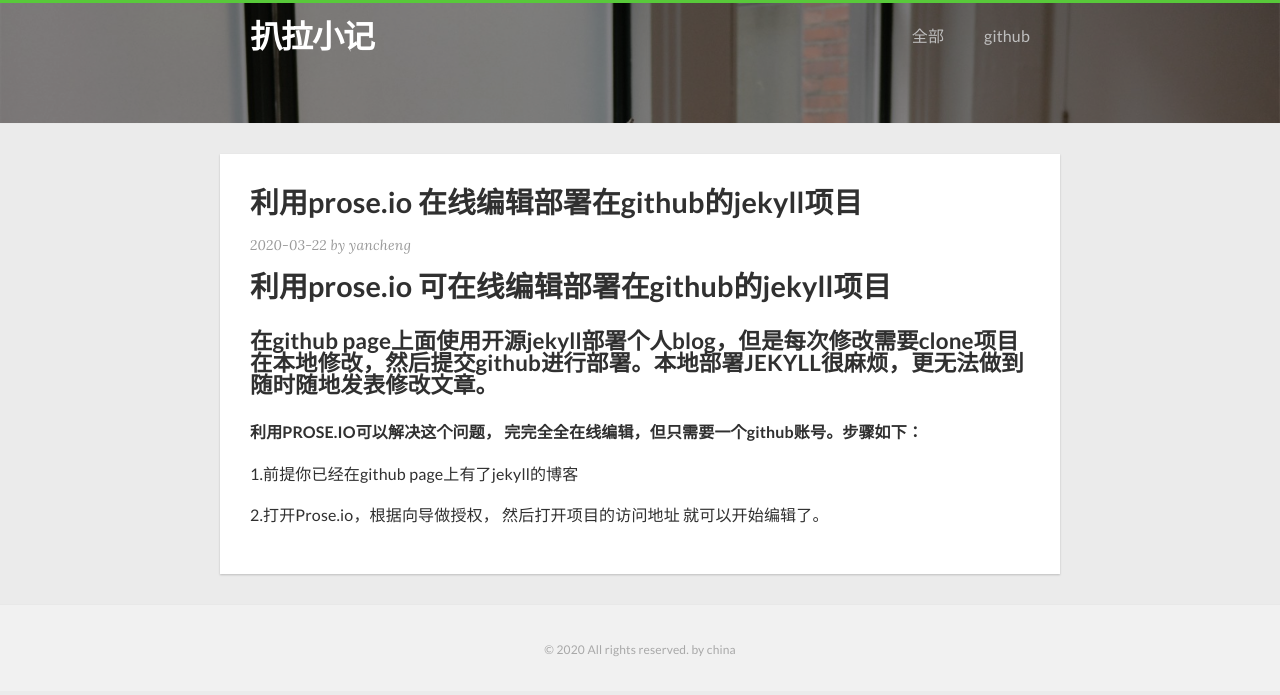
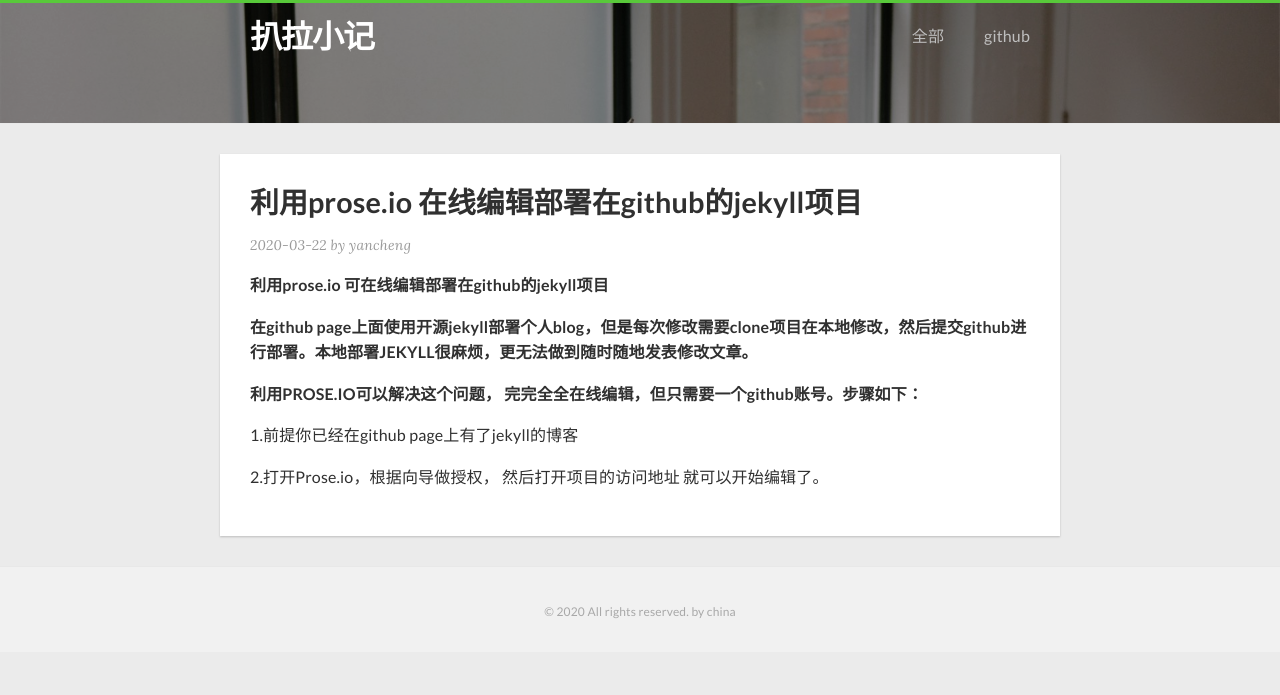
Before and after one commit to yanchengv/yanchengv.github.io, a Jekyll site: the page built from _posts/2020-03-22-利用prose.io-在线编辑部署在github的jekyll项目.md, in a window 1280 px wide. Shown: the top 695 px of the page. Built offline with Jekyll 4.4.1, drawn with Linux system fonts in a browser that asks for light colours; nearby versions of some CDN libraries.

```diff
--- a/_posts/2020-03-22-利用prose.io-在线编辑部署在github的jekyll项目.md
+++ b/_posts/2020-03-22-利用prose.io-在线编辑部署在github的jekyll项目.md
@@ -4,9 +4,9 @@ layout: post
 date: '2020-03-22 13:26:26'
 categories: rails
 ---
-## 利用prose.io 可在线编辑部署在github的jekyll项目
+**利用prose.io 可在线编辑部署在github的jekyll项目**
 
-### 在github page上面使用开源jekyll部署个人blog，但是每次修改需要clone项目在本地修改，然后提交github进行部署。本地部署JEKYLL很麻烦，更无法做到随时随地发表修改文章。
+**在github page上面使用开源jekyll部署个人blog，但是每次修改需要clone项目在本地修改，然后提交github进行部署。本地部署JEKYLL很麻烦，更无法做到随时随地发表修改文章。**
 
 **利用PROSE.IO可以解决这个问题， 完完全全在线编辑，但只需要一个github账号。步骤如下：**
 
```
